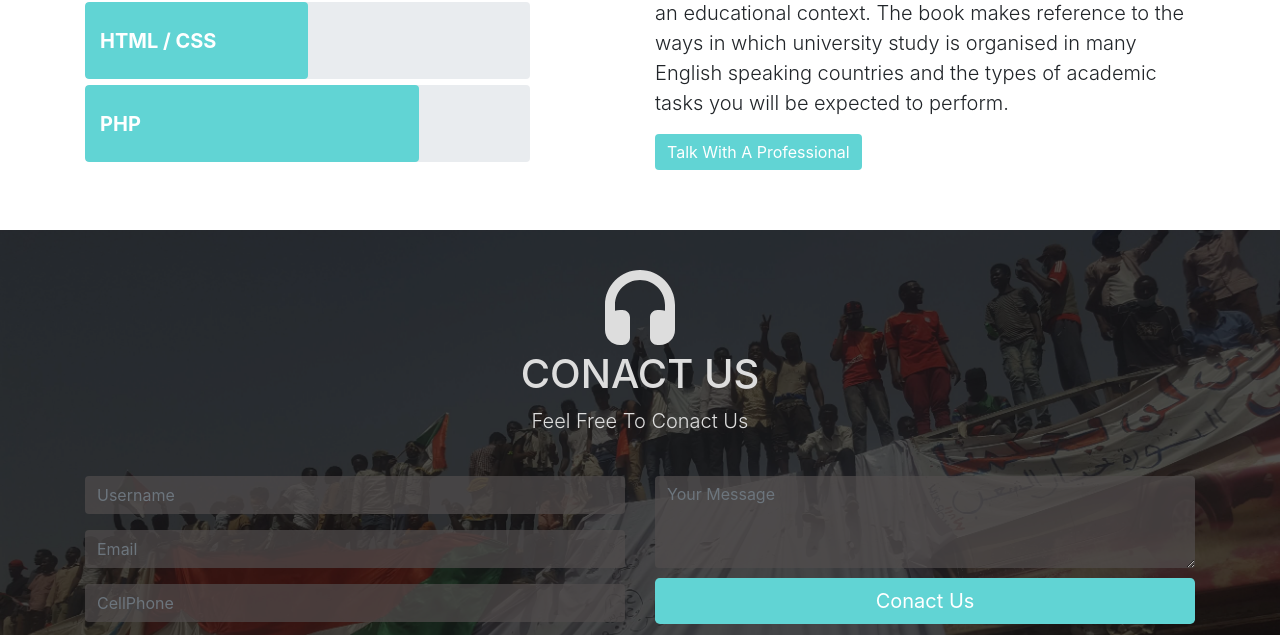
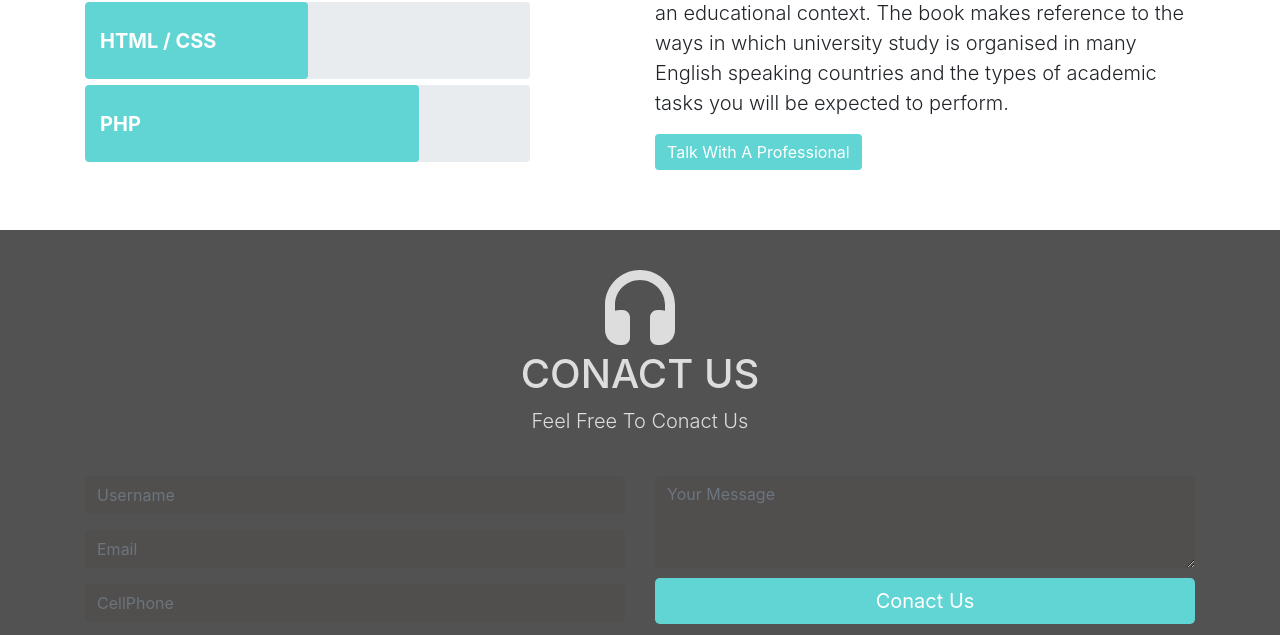
Before and after one commit to SulimanMukhtar/SulimanMukhtar.github.io, a plain HTML site: page index.html in a window 1280 px wide. Shown: the part 1686-2321 px from the top of the page. Drawn offline with Linux system fonts and the light colour scheme.

Commit message:
Update style.css

```diff
--- a/css/style.css
+++ b/css/style.css
@@ -175,7 +175,7 @@ body{
     background-color: rgba(11, 53, 63, 0.541);
 }
 .contact-us{
-    background:url(../img/20190411_150225.jpg) no-repeat center center fixed;
+
     background-size: cover;
     min-height: 400px;
 }
```
